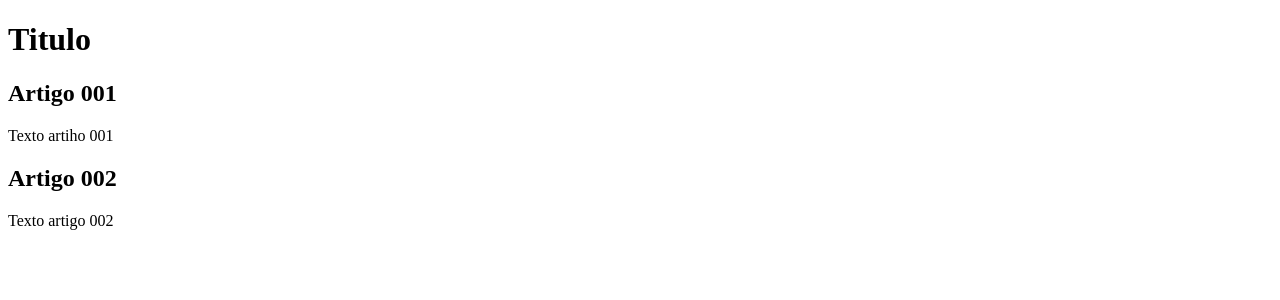
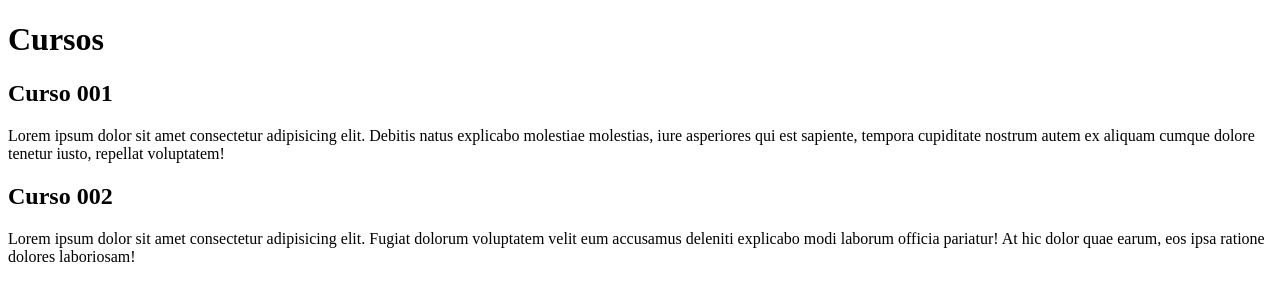
Before and after one commit to PEDROMANUELPESSOA/projeto-site, a plain HTML site: page index.html in a window 1280 px wide. Drawn offline with Linux system fonts and the light colour scheme.

Commit message:
Começo conteudo

```diff
--- a/index.html
+++ b/index.html
@@ -4,20 +4,20 @@
     <meta charset="UTF-8">
     <meta http-equiv="X-UA-Compatible" content="IE=edge">
     <meta name="viewport" content="width=device-width, initial-scale=1.0">
-    <title>Título</title>
+    <title>x</title>
 </head>
 <body>
     <main>
         <header>
-            <h1>Titulo</h1>
+            <h1>Cursos</h1>
         </header>
         <article>
-            <h2>Artigo 001</h2>
-            <p>Texto artiho 001</p>
+            <h2>Curso 001</h2>
+            <p>Lorem ipsum dolor sit amet consectetur adipisicing elit. Debitis natus explicabo molestiae molestias, iure asperiores qui est sapiente, tempora cupiditate nostrum autem ex aliquam cumque dolore tenetur iusto, repellat voluptatem!</p>
         </article>
         <article>
-            <h2>Artigo 002</h2>
-            <p>Texto artigo 002</p>
+            <h2>Curso 002</h2>
+            <p>Lorem ipsum dolor sit amet consectetur adipisicing elit. Fugiat dolorum voluptatem velit eum accusamus deleniti explicabo modi laborum officia pariatur! At hic dolor quae earum, eos ipsa ratione dolores laboriosam!</p>
         </article>
     </main>
 </body>
```
